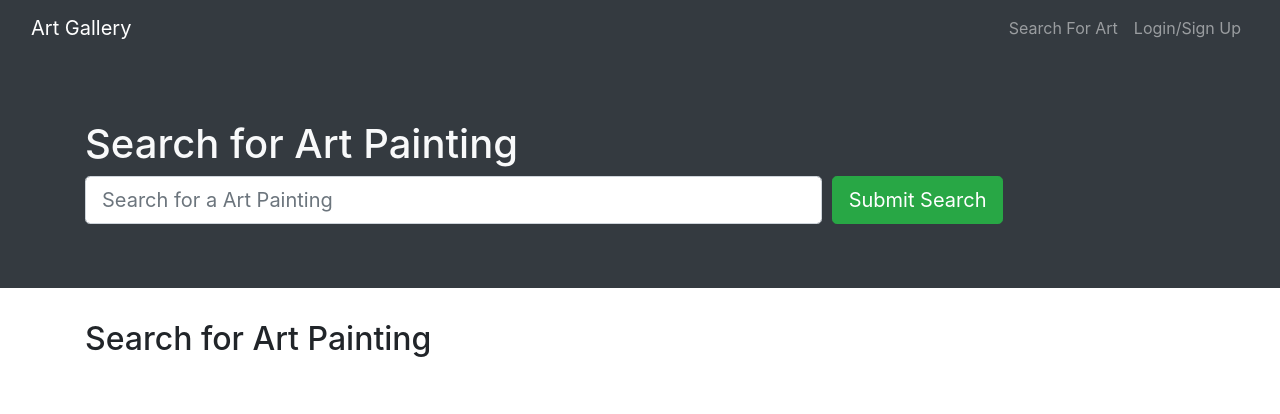
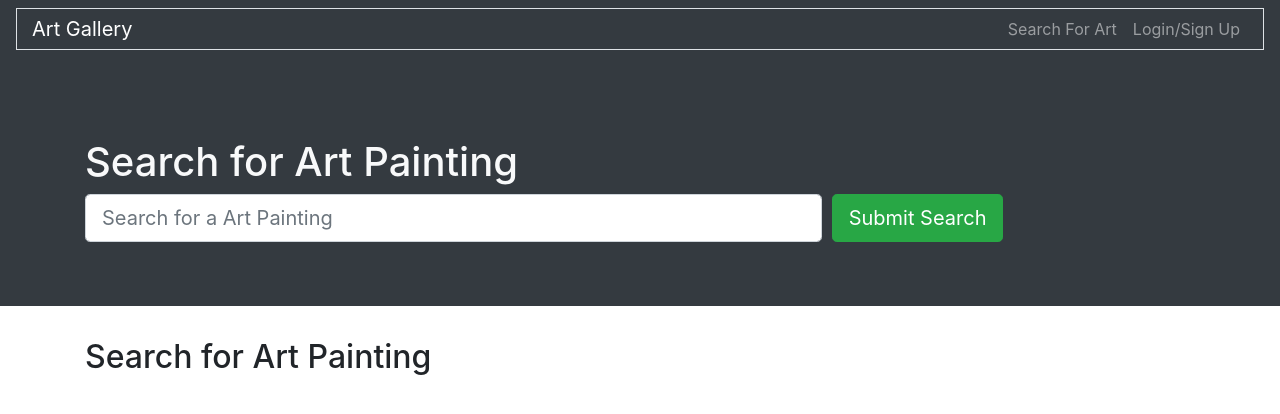
Before and after one commit to vloriandervishi/artist-store, a React (Create React App) app in the folder client/: page / in a window 1280 px wide. Shown: the top 414 px of the page. Built offline with nearby package versions, Linux system fonts and the light colour scheme.

Commit message:
added border box at top

```diff
--- a/client/src/App.css
+++ b/client/src/App.css
@@ -14,7 +14,7 @@
 }
 
 .App-header {
-  background-color: #fff3d9;
+  background-color: #7e94ec;
   min-height: 100vh;
   display: flex;
   flex-direction: column;
@@ -27,6 +27,9 @@
 .App-link {
   color: #61dafb;
 }
+.table-bordered {
+  border: 5px double rgb(233, 210, 167) !important;
+}
 
 @keyframes App-logo-spin {
   from {
--- a/client/src/components/Navbar.js
+++ b/client/src/components/Navbar.js
@@ -1,8 +1,12 @@
 import React, { useState } from 'react';
 import { Link } from 'react-router-dom';
 import { Navbar, Nav, Container, Modal, Tab } from 'react-bootstrap';
+import { Table } from "react-bootstrap";
+import "bootstrap/dist/css/bootstrap.min.css";
 import SignUpForm from './SignupForm';
 import LoginForm from './LoginForm';
+
+
 
 import Auth from '../utils/auth';
 
@@ -13,7 +17,9 @@ const AppNavbar = () => {
   return (
     <>
       <Navbar bg='dark' variant='dark' expand='lg'>
+      <Table striped bordered hover>
         <Container fluid>
+
           <Navbar.Brand as={Link} to='/'>
             Art Gallery
           </Navbar.Brand>
@@ -37,6 +43,7 @@ const AppNavbar = () => {
             </Nav>
           </Navbar.Collapse>
         </Container>
+        </Table>
       </Navbar>
       {/* set modal data up */}
       <Modal
```
